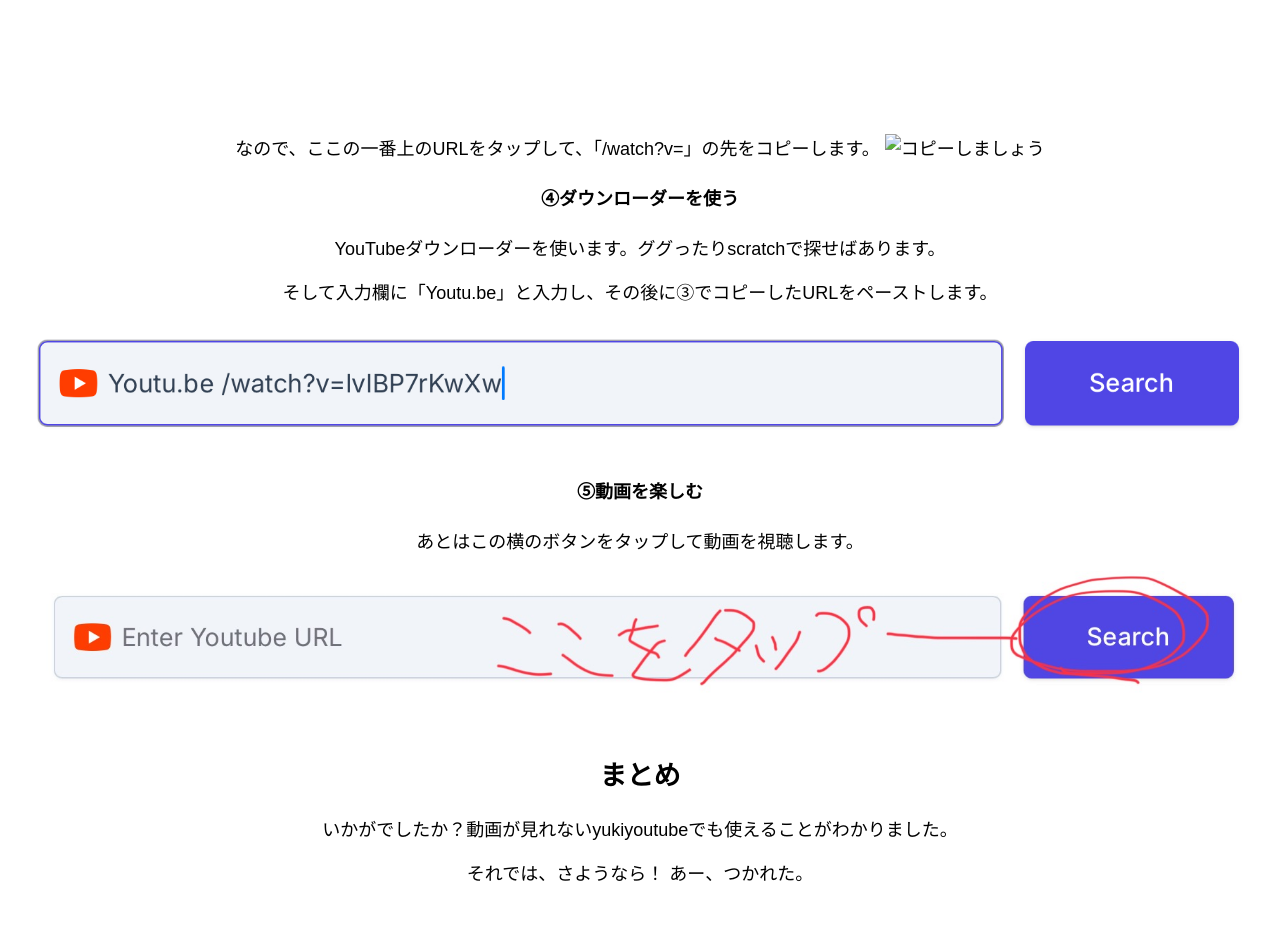
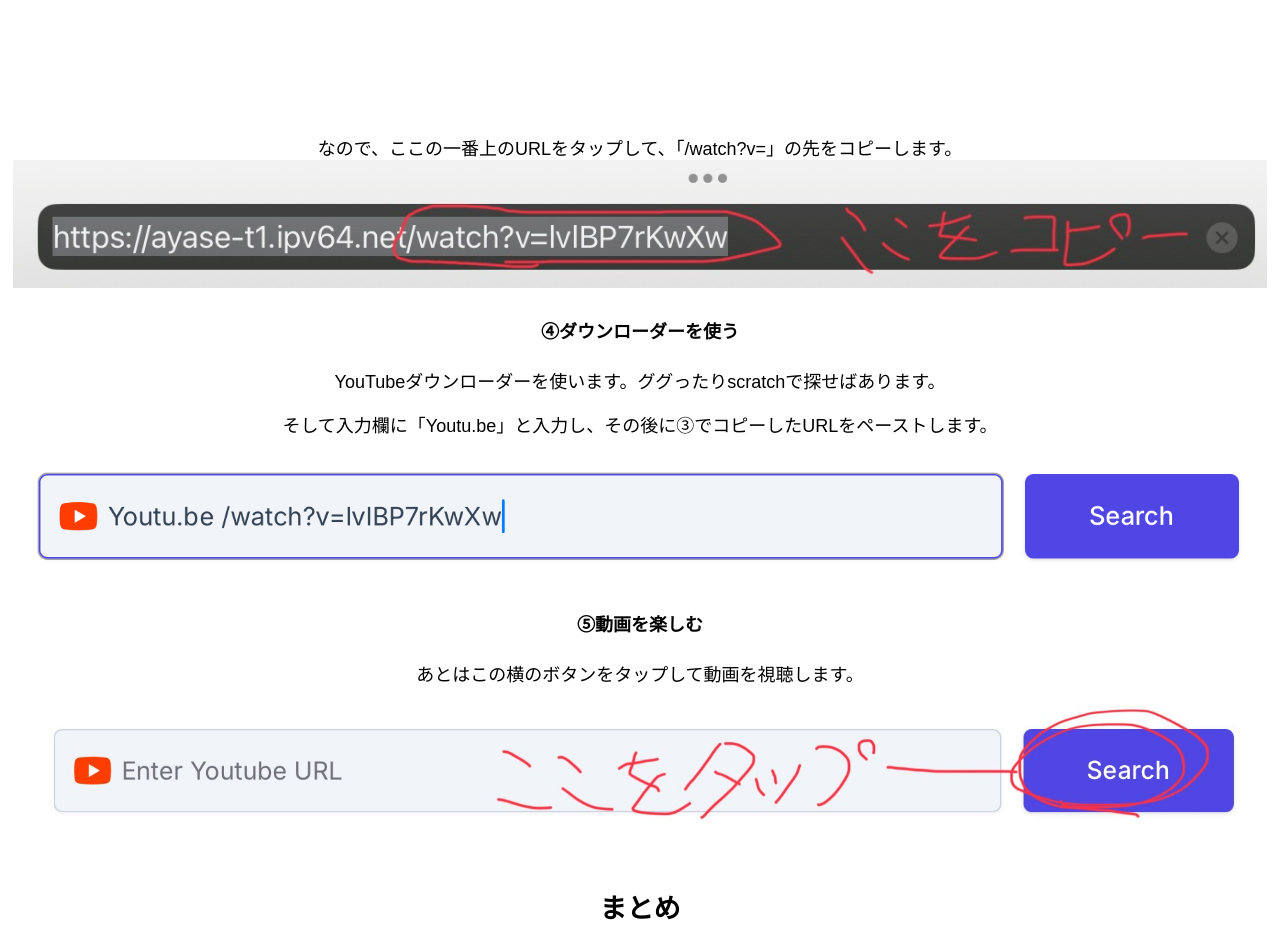
Before and after one commit to Wado150/Yukinomikata, a plain HTML site: page index.html in a window 1280 px wide. Shown: the part 3800-4731 px from the top of the page. Drawn offline with Linux system fonts and the light colour scheme.

Commit message:
Update index.html

```diff
--- a/index.html
+++ b/index.html
@@ -39,7 +39,7 @@
       <img src="saiseinot.jpg" alt="動画が再生できません" width="100%" />
       <p>
         なので、ここの一番上のURLをタップして、「/watch?v=」の先をコピーします。
-      <img src="kopi.jpg" alt="コピーしましょう" width="100%" />
+      <img src="kopii.jpg" alt="コピーしましょう" width="100%" />
       </p>
       <h4>④ダウンローダーを使う</h4>
       <p>
```
